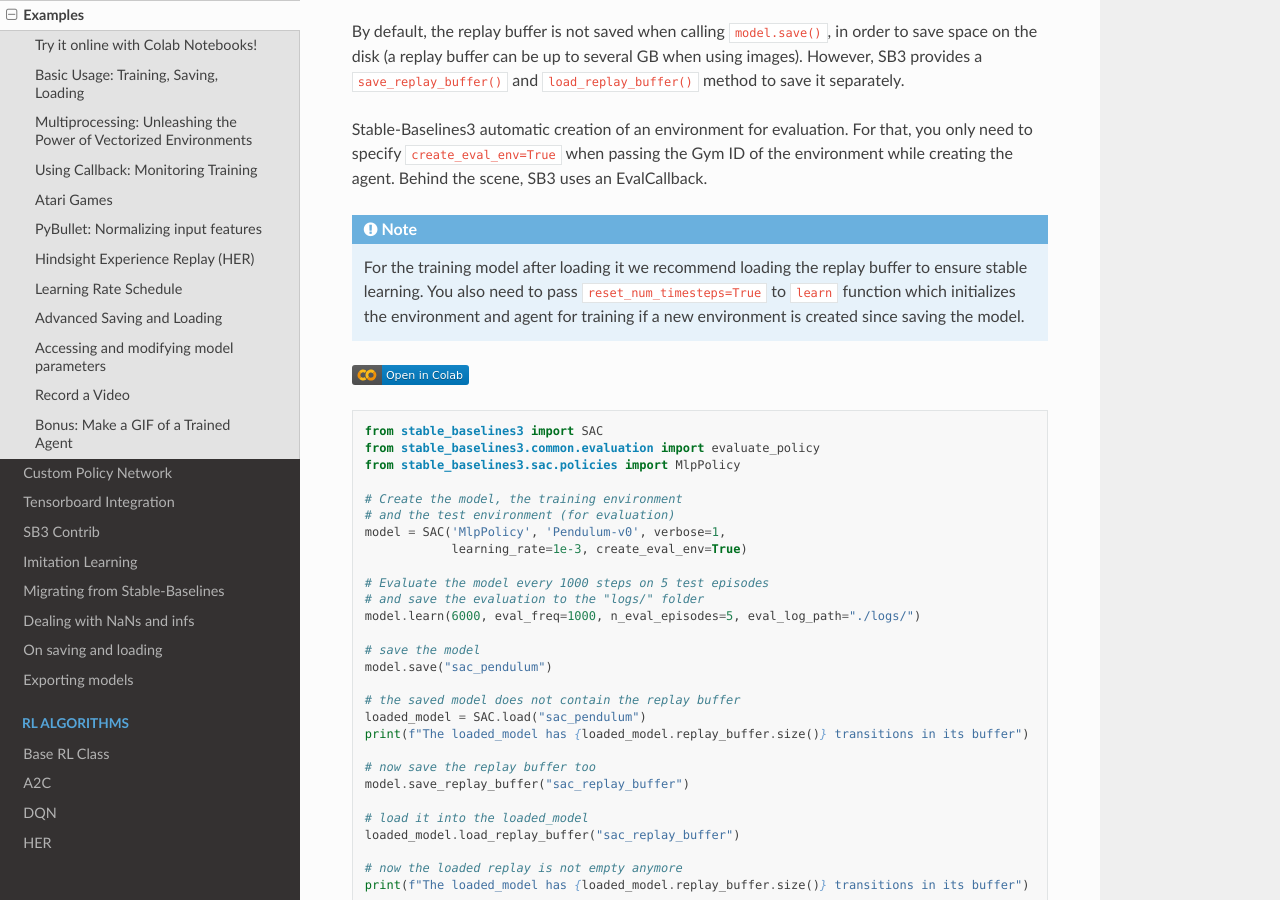
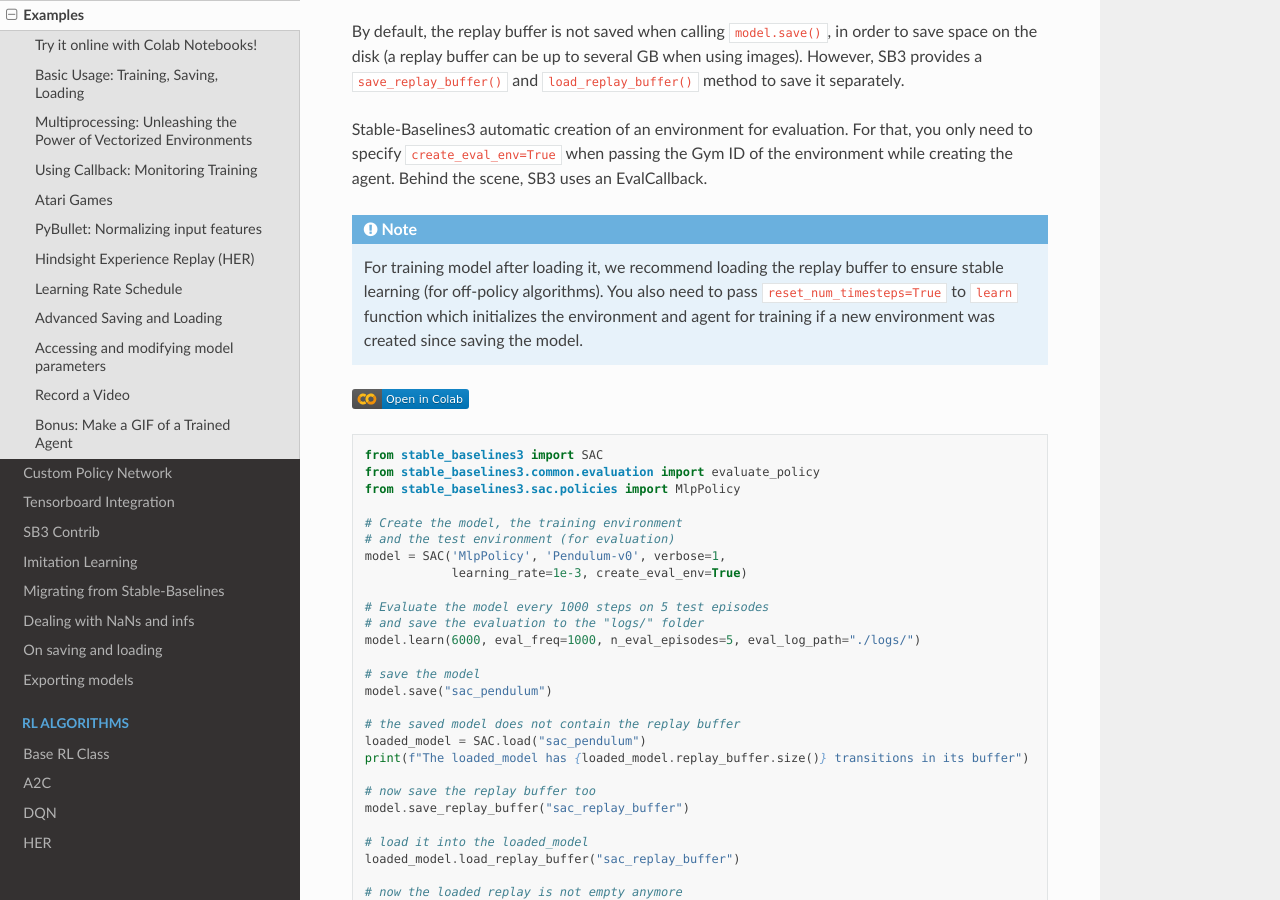
Before and after one commit to DLR-RM/stable-baselines3, a Sphinx documentation site: the page built from docs/guide/examples.rst, in a window 1280 px wide and 900 px high, scrolled down 9422 px. Built offline with Sphinx 7.4.7 and the Read the Docs theme 2.0.0, drawn with Linux system fonts in a browser that asks for light colours; pages that are not in the unit, such as notebooks, are missing from menus.

Commit message:
Update examples.rst

```diff
--- a/docs/guide/examples.rst
+++ b/docs/guide/examples.rst
@@ -487,9 +487,9 @@ Behind the scene, SB3 uses an :ref:`EvalCallback <callbacks>`.
 
 .. note::
 
-	For the training model after loading it we recommend loading the replay buffer to ensure stable learning.
+	For training model after loading it, we recommend loading the replay buffer to ensure stable learning (for off-policy algorithms).
 	You also need to pass ``reset_num_timesteps=True`` to ``learn`` function which initializes the environment
-	and agent for training if a new environment is created since saving the model.
+	and agent for training if a new environment was created since saving the model.
 
 
 .. image:: ../_static/img/colab-badge.svg
```
